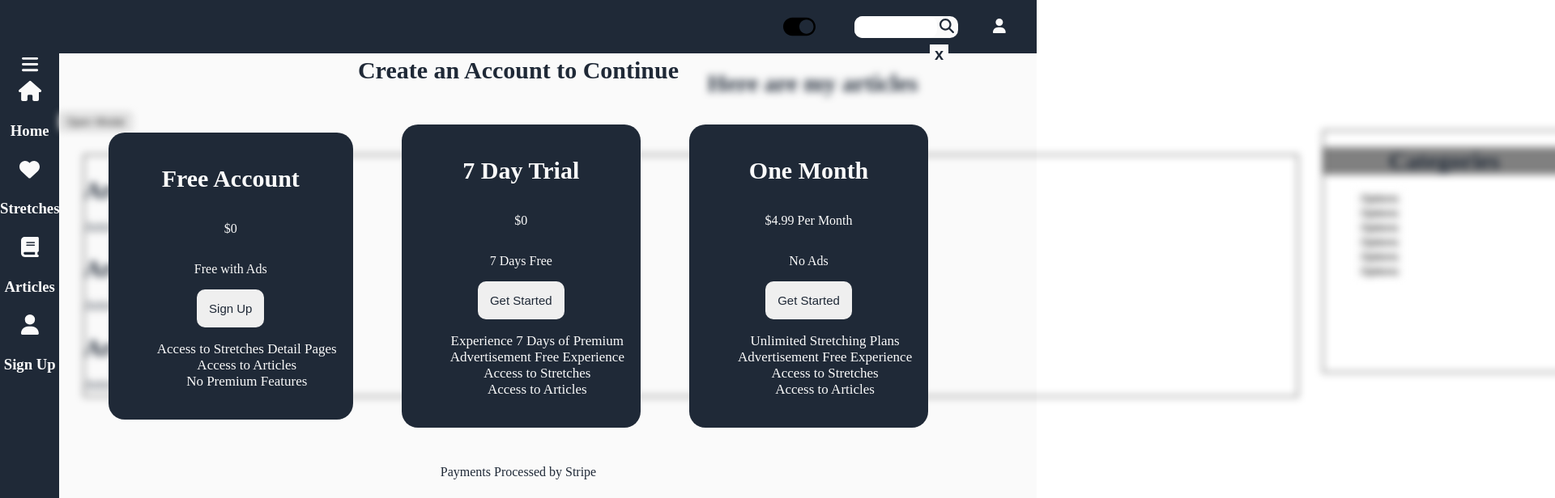
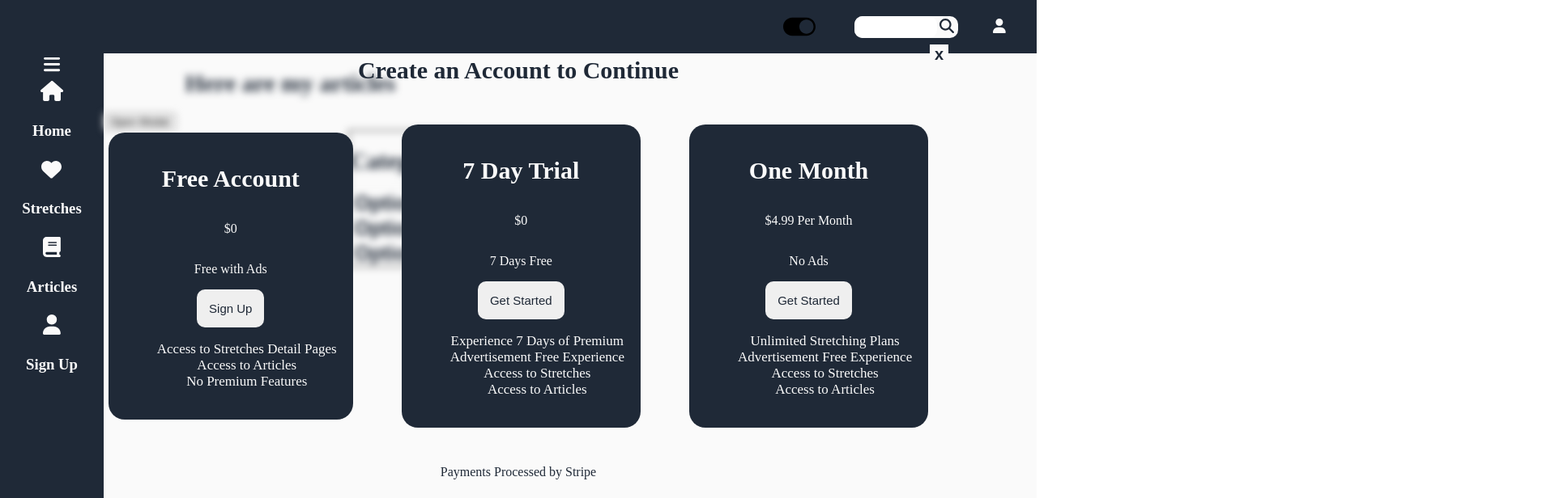
Before and after one commit to sawsanjamal/my-stretching-app, a React (Vite) app: page /articles in a window 1280 px wide. Shown: the top 616 px of the page at 81% size, 1920 px wide, since content can reach past the window. Built offline with nearby package versions, Linux system fonts and the light colour scheme.

Commit message:
format home stretches and articles pages

```diff
--- a/src/components/articles/articlesContainer.jsx
+++ b/src/components/articles/articlesContainer.jsx
@@ -2,7 +2,7 @@ import "./styles.css";
 export function ArticlesContainer() {
   return (
     <>
-      <div className="articles-container">
+      <div className="articles-page-container">
         <div>
           <h1>Article name</h1>
           <div>Article Content</div>
--- a/src/components/articles/categoriesContainer.jsx
+++ b/src/components/articles/categoriesContainer.jsx
@@ -3,26 +3,19 @@ export function CategoriesContainer() {
     <>
       <div className="categories-container">
         <h1 className="categories-header">Categories</h1>
-        <ul className="categories-list">
-          <li>
+        <div className="categories-list">
           <button className="categories-btn">Options</button>
-          </li>
-          <li>
+
           <button className="categories-btn">Options</button>
-          </li>
-          <li>
+
           <button className="categories-btn">Options</button>
-          </li>
-          <li>
+
           <button className="categories-btn">Options</button>
-          </li>
-          <li>
+
           <button className="categories-btn">Options</button>
-          </li>
-          <li>
+
           <button className="categories-btn">Options</button>
-          </li>
-        </ul>
+        </div>
       </div>
     </>
   );
--- a/src/components/articles/styles.css
+++ b/src/components/articles/styles.css
@@ -1,28 +1,28 @@
-.articles-container {
+.articles-page-container {
   display: flex;
   flex-direction: column;
   justify-content: space-evenly;
   align-items: flex-start;
-  width: 1500px;
-  margin: 30px;
-  height: 300px;
+  width: 100%;
+  height: 80%;
+  margin: 0 20px;
 }
 .categories-container {
   border: 1px solid black;
-  height: 300px;
-  width: 300px;
-}
-
-.categories-header {
-  background-color: gray;
+  width: 30%;
+  height: 20%;
+  margin: 0 20px;
 }
 .categories-list {
-  list-style: none;
-  font-size: 16px;
+  display: grid;
+  grid-template-columns: repeat(2, 1fr);
 }
 .categories-btn {
   border: none;
   background-color: #fafafa;
+  color: #1f2937;
+  font-size: 25px;
+  font-weight: bold;
 }
 .categories-btn:hover {
   cursor: pointer;
--- a/src/components/modals/styles.css
+++ b/src/components/modals/styles.css
@@ -75,4 +75,5 @@ h1 {
 .dialog {
   border: none;
   background-color: transparent;
+  z-index: 2;
 }
--- a/src/index.css
+++ b/src/index.css
@@ -29,16 +29,15 @@ body {
   flex-direction: column;
   justify-content: space-evenly;
   align-items: center;
-  width: 100vw;
+  width: 100%;
 }
 .human-body-container {
   display: flex;
   flex-direction: row;
-  justify-content: flex-start;
   align-items: center;
+  height: 50%;
+  width: 80%;
   border: 1px solid black;
-  width: 75vw;
-  height: 45vh;
 }
 .home-toggle {
   width: 500px;
@@ -61,14 +60,14 @@ body {
 .article {
   margin: 200px;
   border: 1px solid black;
-  width: 30vw;
-  height: 5vh;
+  width: 20%;
+  height: 5%;
   text-align: center;
 }
 .articles-container {
   display: flex;
   flex-direction: row;
-  width: 80vw;
+  width: 80%;
   justify-content: center;
   align-items: center;
   border: 1px solid black;
--- a/src/pages/Home.jsx
+++ b/src/pages/Home.jsx
@@ -4,6 +4,7 @@ import { ToggleSwitch } from "../components/toggle/ToggleSwitch";
 import { useState } from "react";
 import { FemaleHumanFront } from "../components/humanBody/femaleHumanFront";
 import { FemaleHumanBack } from "../components/humanBody/femaleHumanBack";
+import "../index.css";
 export default function Home() {
   const [female, setFemale] = useState(true);
   return (
--- a/src/pages/Stretches.jsx
+++ b/src/pages/Stretches.jsx
@@ -62,7 +62,7 @@ export default function Stretches() {
         <div className="toggle-container">
           <ToggleSwitch />
         </div>
-        <div className="human-body-container">
+        <div className="stretches-human-body-container">
           {female ? <FemaleHumanFront /> : <MaleHumanFront />}
           {female ? <FemaleHumanBack /> : <MaleHumanBack />}
         </div>
--- a/src/styles.css
+++ b/src/styles.css
@@ -105,7 +105,7 @@
   justify-content: flex-start;
   align-items: center;
 }
-.human-body-container {
+.stretches-human-body-container {
   display: flex;
   flex-direction: column;
   justify-content: center;
```
Also changed, not shown: 1 other file (tests, documents, lock files or other folders). Lines whose indentation alone changed are shown as unchanged.
